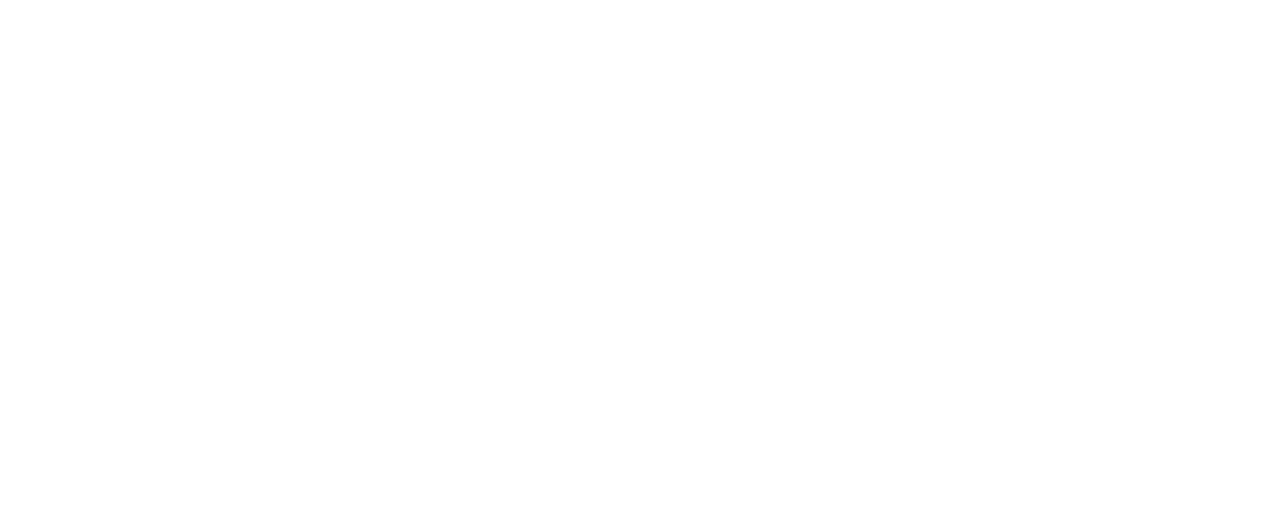
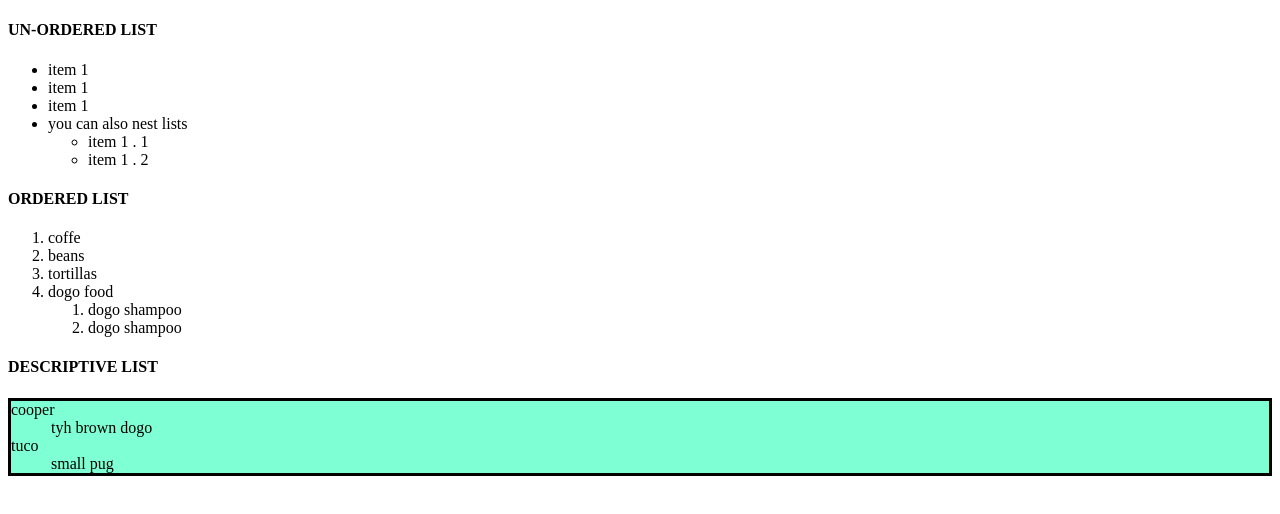
Before and after one commit to JSONF1LE-01/HTML-CSS, a plain HTML site: page 04 LISTS/index.html in a window 1280 px wide. Drawn offline with Linux system fonts and the light colour scheme.

Commit message:
UPDATE 04 27

```diff
--- a/04 LISTS/index.html
+++ b/04 LISTS/index.html
@@ -4,9 +4,42 @@
         <meta charset="UTF-8">
         <meta http-equiv="X-UA-Compatible" content="IE=edge">
         <meta name="viewport" content="width=device-width, initial-scale=1">
-        <title>DIVSPAN</title>
+        <title>DIV SPAN</title>
     </head>
     <body>
+        <!--UNORDERED LISTS-->
+        <h4>UN-ORDERED LIST</h4>
+            <ul>
+                <li>item  1</li>
+                <li>item  1</li>
+                <li>item  1</li>
+                <li>you can also nest lists</li>
+                    <ul>
+                        <li>item 1 . 1</li>
+                        <li>item 1 . 2</li>
+                    </ul>
+            </ul>
+        <!--ORDERED LISTS-->
+        <h4>ORDERED LIST</h4>
+        <ol>
+            <li>coffe</li>
+            <li>beans</li>
+            <li>tortillas</li>
+            <li>dogo food</li>
+                <ol>
+                    <li>dogo shampoo</li>
+                    <li>dogo shampoo</li>
+                </ol>
+        </ol>
+        <!--description lists-->
+        <h4>DESCRIPTIVE LIST</h4>
+        <dl style="background-color: aquamarine; border: 3px solid;">
+            <dt>cooper</dt>
+            <dd>tyh brown dogo</dd>
+
+            <dt>tuco</dt>
+            <dd>small pug</dd>
+        </dl>
 
     </body>
 </html>
```
Also changed, not shown: 05 TABLES/index.html (added, +33 -0 lines), 06 BUTTONS/index.html (added, +10 -0 lines).
